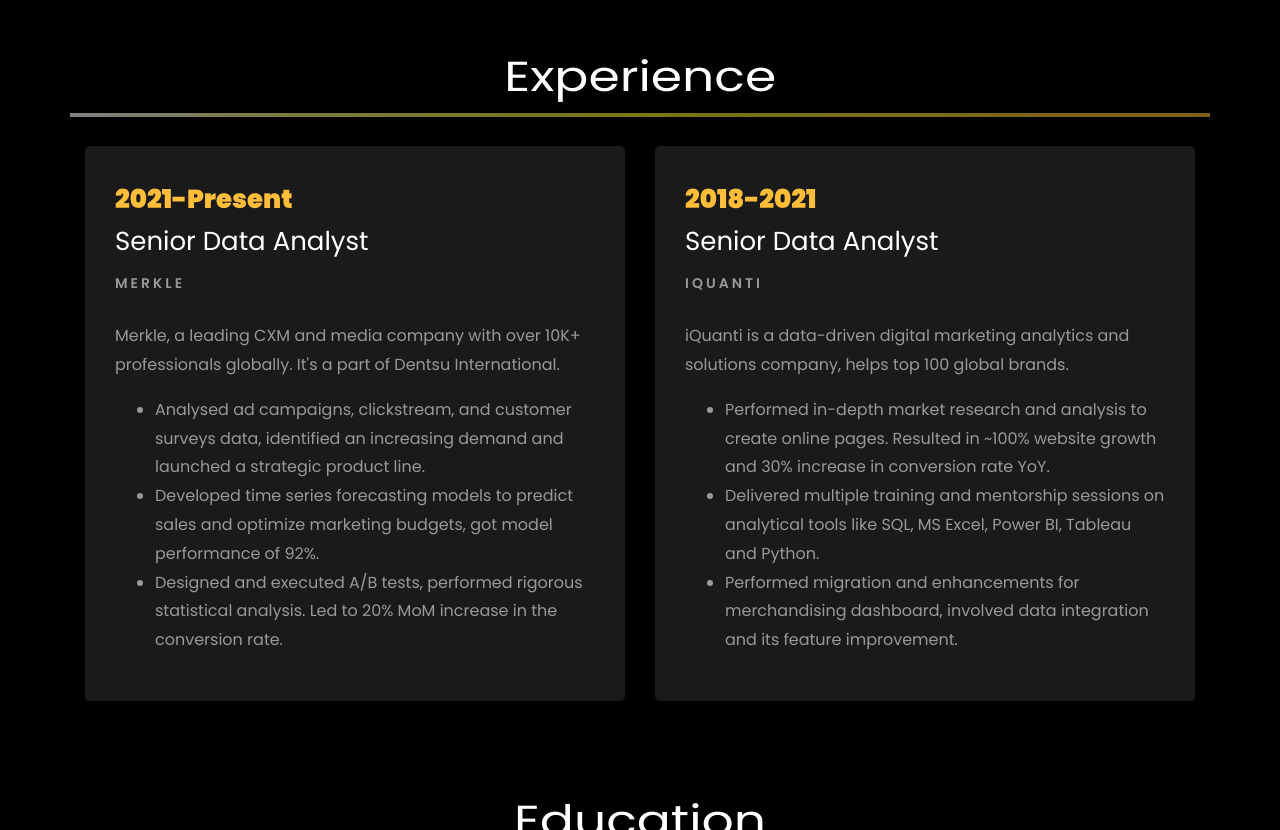
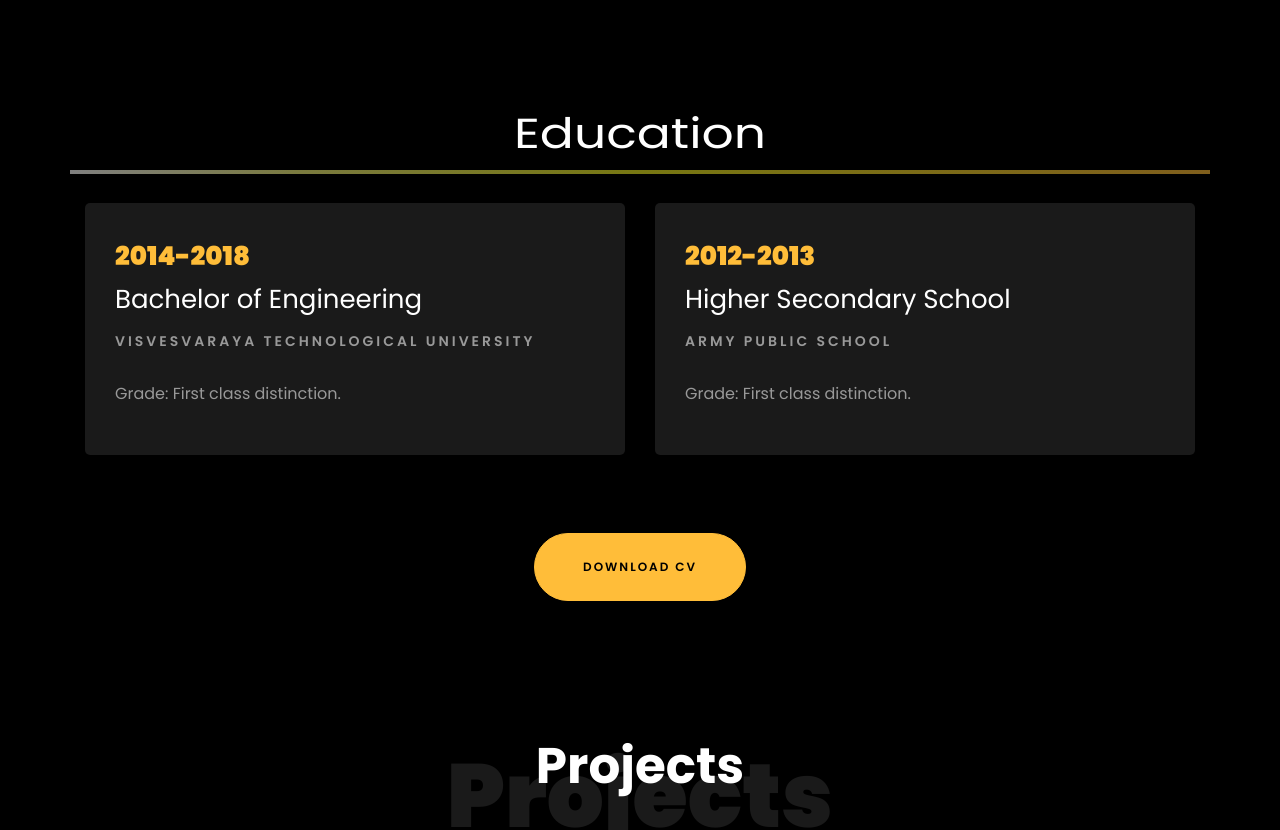
Before and after one commit to Oshangsurtani/Oshangsurtani.github.io, a plain HTML site: page index.html in a window 1280 px wide. Shown: the part 1970-2800 px from the top of the page. Drawn offline with Linux system fonts and the light colour scheme; files whose address does not match are found by name.

Commit message:
Update index.html

```diff
--- a/index.html
+++ b/index.html
@@ -318,7 +318,7 @@
           </div>
         </div>
 
-		<div class="row">
+<!-- 		<div class="row">
 			<h1 class="big-4">Experience</h1>
 			<div class="underline"></div>
 		</div>
@@ -332,8 +332,8 @@
 						<span class="position">Merkle</span>
 						<p class="mt-4">Merkle, a leading CXM and media company with over 10K+ professionals globally. It's a part of Dentsu International.
 							<ul>
-								<li>Analysed ad campaigns, clickstream, and customer surveys data, identified an increasing demand and launched a strategic product line.</li>
-								<li>Developed time series forecasting models to predict sales and optimize marketing budgets, got model performance of 92%.</li>
+								<li>Analysed ad campaigns, clickstream, and customer surveys data, identified an increasing demand and launched a strategic product line.</li> -->
+<!-- 								<li>Developed time series forecasting models to predict sales and optimize marketing budgets, got model performance of 92%.</li>
 								<li>Designed and executed A/B tests, performed rigorous statistical analysis. Led to 20% MoM increase in the conversion rate.</li>
 							</ul>
 						</p>
@@ -357,7 +357,7 @@
 
 				</div>
 			</div>
-
+ -->
 		<br>
 		<br>
 
```
